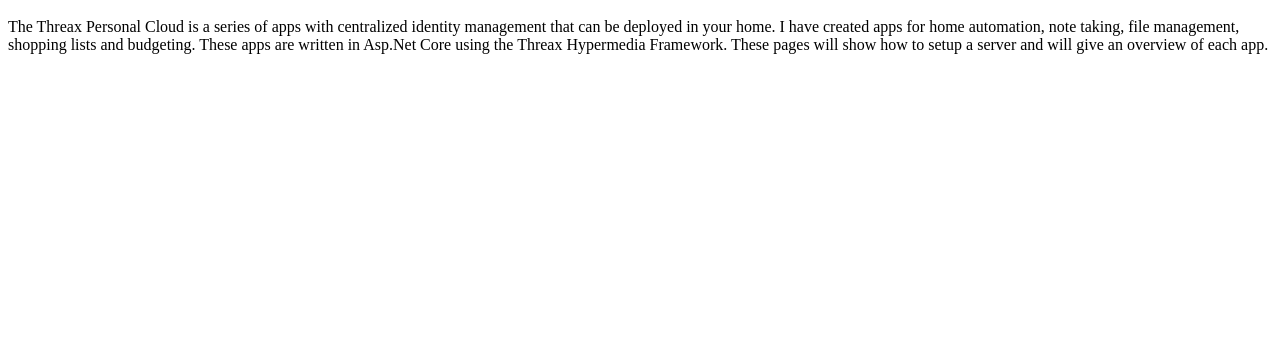
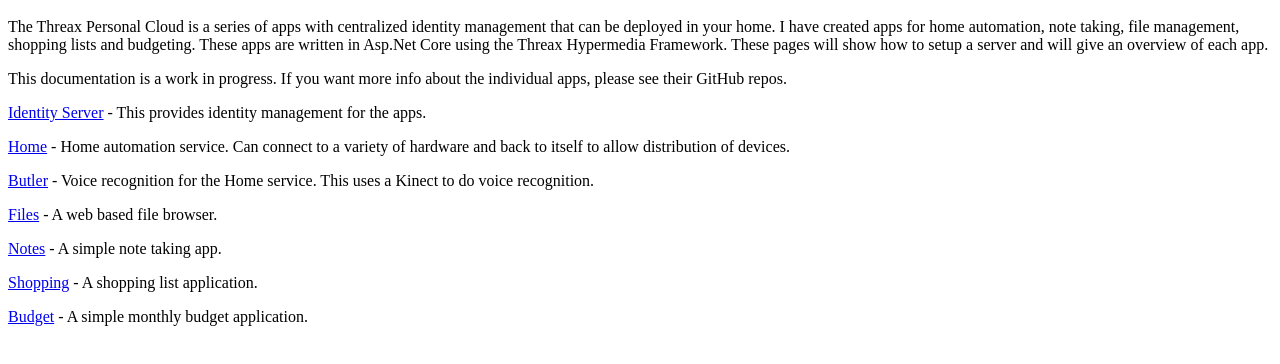
Before and after one commit to threax/PersonalCloud, a plain HTML site: page index.html in a window 1280 px wide. Shown: the part 48-412 px from the top of the page. Drawn offline with Linux system fonts and the light colour scheme.

Commit message:
Added links to individual projects.

```diff
--- a/index.html
+++ b/index.html
@@ -1,2 +1,10 @@
 <h1>Threax Personal Cloud</h1>
 <p>The Threax Personal Cloud is a series of apps with centralized identity management that can be deployed in your home. I have created apps for home automation, note taking, file management, shopping lists and budgeting. These apps are written in Asp.Net Core using the Threax Hypermedia Framework. These pages will show how to setup a server and will give an overview of each app.</p>
+<p>This documentation is a work in progress. If you want more info about the individual apps, please see their GitHub repos.</p>
+<p><a href="https://github.com/threax/Threax.IdServer">Identity Server</a> - This provides identity management for the apps.</p>
+<p><a href="https://github.com/threax/Threax.Home">Home</a> - Home automation service. Can connect to a variety of hardware and back to itself to allow distribution of devices.</p>
+<p><a href="https://github.com/threax/Threax.Butler">Butler</a> - Voice recognition for the Home service. This uses a Kinect to do voice recognition.</p>
+<p><a href="https://github.com/threax/Threax.Files">Files</a> - A web based file browser.</p>
+<p><a href="https://github.com/threax/Threax.Notes">Notes</a> - A simple note taking app.</p>
+<p><a href="https://github.com/threax/Threax.Shopping">Shopping</a> - A shopping list application.</p>
+<p><a href="https://github.com/threax/Threax.Budget">Budget</a> - A simple monthly budget application.</p>
```
